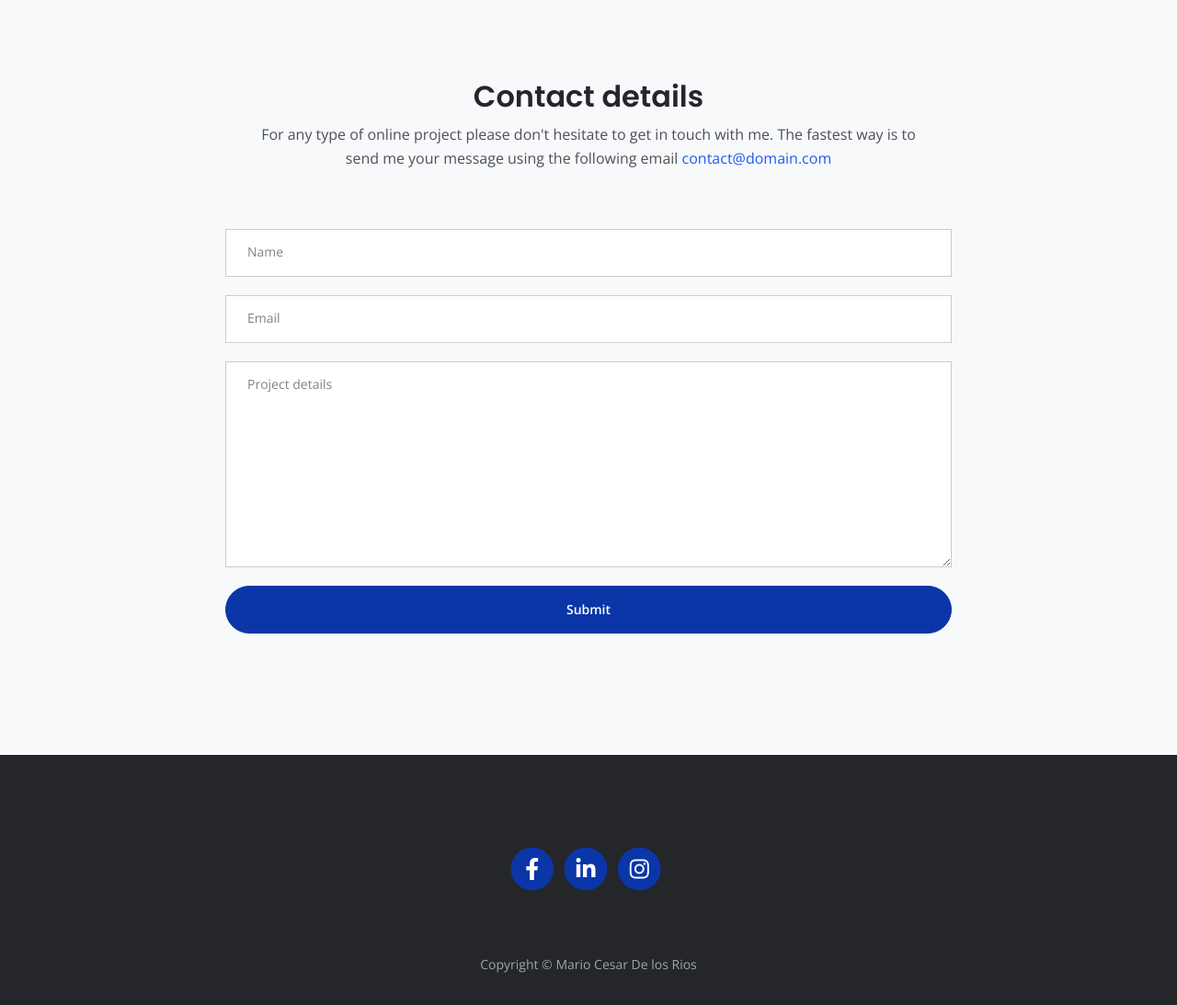
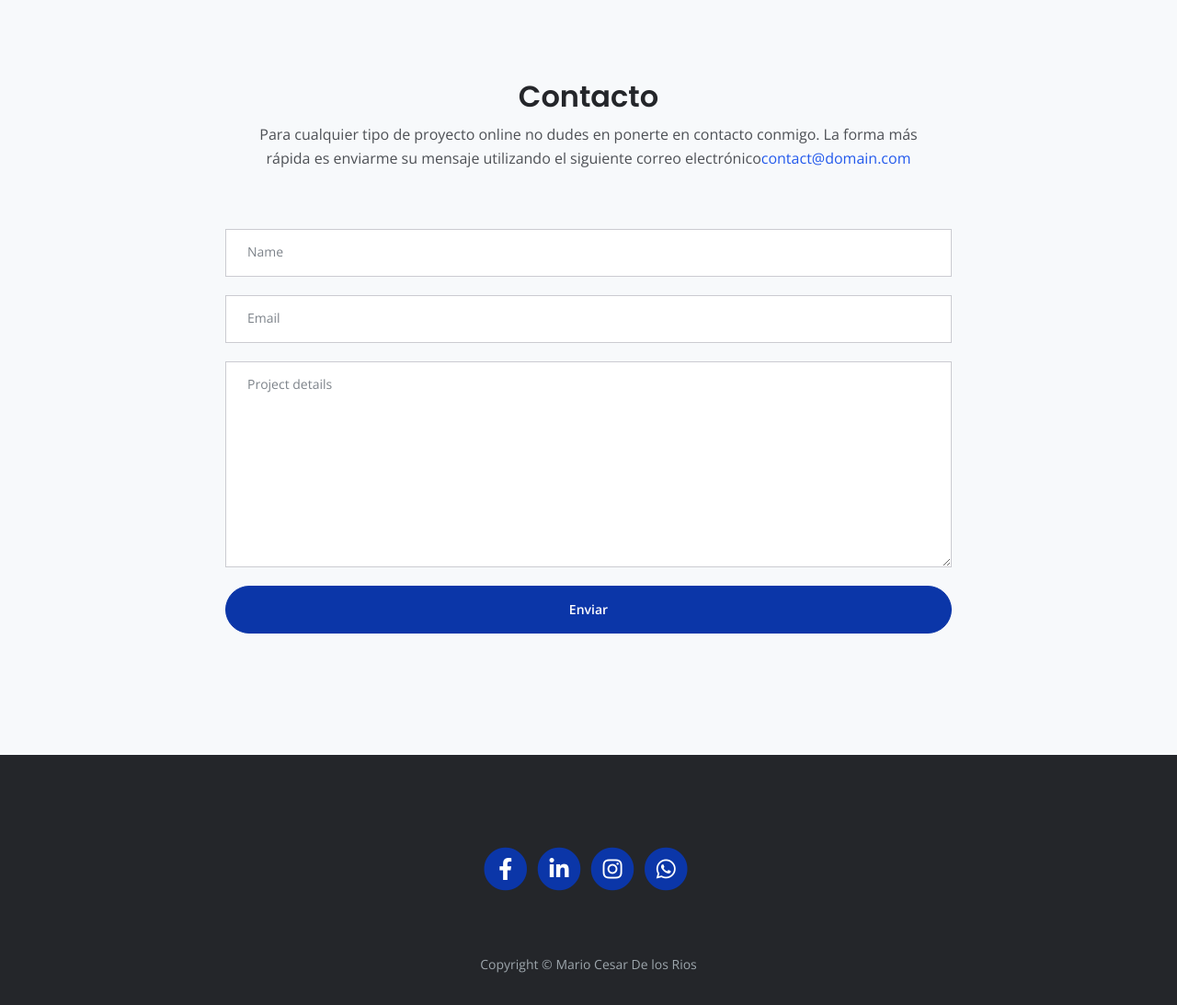
Before and after one commit to cesarmario/cesarmario, a plain HTML site: page docs/index.html in a window 1280 px wide. Shown: the part 8620-9713 px from the top of the page at 92% size. Drawn offline with nearby package versions, Linux system fonts and the light colour scheme.

Commit message:
Update index.html

```diff
--- a/docs/index.html
+++ b/docs/index.html
@@ -523,8 +523,8 @@
         <div class="container">
             <div class="row">
                 <div class="col-lg-12">
-                    <h2>Contact details</h2>
-                    <p class="p-heading">For any type of online project please don't hesitate to get in touch with me. The fastest way is to send me your message using the following email <a class="blue no-line" href="#your-link">contact@domain.com</a></p>
+                    <h2>Contacto</h2>
+                    <p class="p-heading">Para cualquier tipo de proyecto online no dudes en ponerte en contacto conmigo. La forma más rápida es enviarme su mensaje utilizando el siguiente correo electrónico<a class="blue no-line" href="#your-link">contact@domain.com</a></p>
                 </div> <!-- end of col -->
             </div> <!-- end of row -->
             <div class="row">
@@ -545,7 +545,7 @@
                             <label class="label-control" for="cmessage">Project details</label>
                         </div>
                         <div class="form-group">
-                            <button type="submit" class="form-control-submit-button">Submit</button>
+                            <button type="submit" class="form-control-submit-button">Enviar</button>
                         </div>
                     </form>
                     <!-- end of contact form -->
@@ -587,12 +587,12 @@
                                 <i class="fab fa-instagram fa-stack-1x"></i>
                             </a>
                         </span>
-                        <!--span class="fa-stack">
+                        <span class="fa-stack">
                             <a href="#your-link">
                                 <i class="fas fa-circle fa-stack-2x"></i>
-                                <i class="fab fa-youtube fa-stack-1x"></i>
+                                <i class="fab fa-whatsapp fa-stack-1x"></i>
                             </a>
-                        </span-->
+                        </span>
                     </div> <!-- end of social-container -->
                 </div> <!-- end of col -->
             </div> <!-- end of row -->
```
